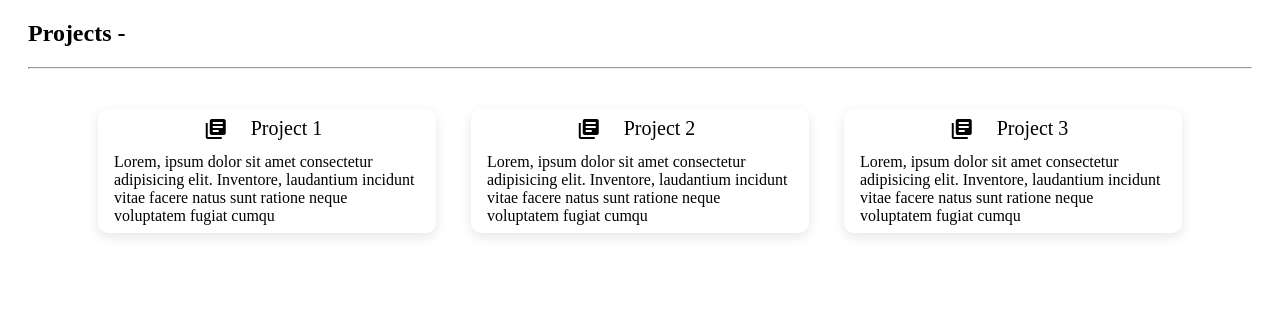
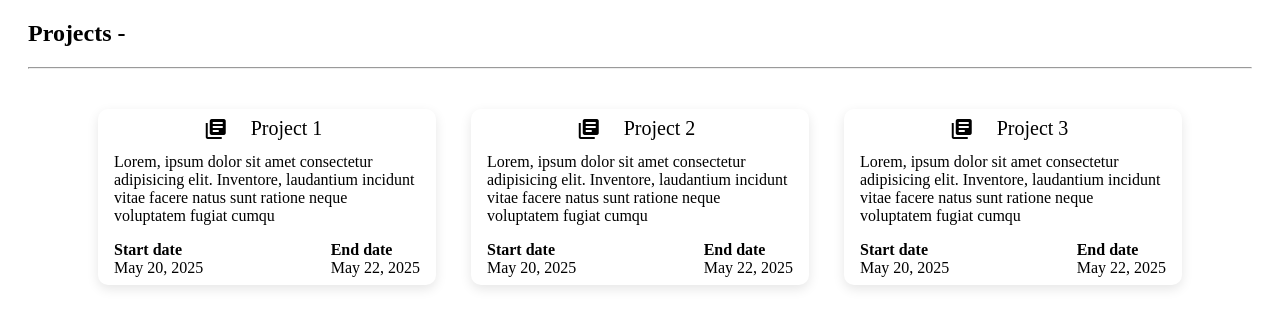
Before and after one commit to JulianChacon11/task-manager-front, an Angular app: page /projects in a window 1280 px wide. Shown: the top 328 px of the page. Built offline with nearby package versions, Linux system fonts and the light colour scheme.

Commit message:
create kanban board and implement interfaces

```diff
--- a/src/app/features/projects/components/project-list/project-list.component.css
+++ b/src/app/features/projects/components/project-list/project-list.component.css
@@ -1,5 +1,5 @@
 p{
-  margin: 0;
+  margin: 0px;
 }
 
 .container {
@@ -47,3 +47,14 @@ p{
   cursor: pointer;
   scale: 1.1;
 }
+
+.project-dates {
+  display: flex;
+  justify-content: space-between;
+  margin-top: 16px;
+}
+
+.project-dates span {
+  margin-left: 8px;
+  font-weight: 600;
+}
--- a/src/app/features/projects/components/project-list/project-list.component.html
+++ b/src/app/features/projects/components/project-list/project-list.component.html
@@ -4,9 +4,19 @@
       <div class="project-card" [routerLink]="[project.id, 'tasks']">
         <div class="project-card-header">
           <i class="material-icons">library_books</i>
-          <p>{{ project.name }}</p>
+          <p>{{ project.nombre }}</p>
         </div>
-        <p>{{ project.description }}</p>
+        <p>{{ project.descripcion }}</p>
+        <div class="project-dates">
+          <div>
+            <span>Start date</span>
+            <p>{{ project.fechaInicio | date }}</p>
+          </div>
+          <div>
+            <span>End date</span>
+            <p>{{ project.fechaFin | date }}</p>
+          </div>
+        </div>
       </div>
     }
   </div>
--- a/src/app/features/projects/components/project-list/project-list.component.ts
+++ b/src/app/features/projects/components/project-list/project-list.component.ts
@@ -1,11 +1,13 @@
 import { ChangeDetectionStrategy, Component, input, signal } from '@angular/core';
 import { RouterLink } from '@angular/router';
+import { Project } from '../../interfaces/project.interface';
+import { DatePipe } from '@angular/common';
 
 
 
 @Component({
   selector: 'project-list',
-  imports: [RouterLink],
+  imports: [RouterLink, DatePipe],
   templateUrl: './project-list.component.html',
   styleUrl: './project-list.component.css',
   changeDetection: ChangeDetectionStrategy.OnPush,
@@ -13,6 +15,6 @@ import { RouterLink } from '@angular/router';
 
 export class ProjectListComponent {
 
-  projects = input.required<any>();
+  projects = input.required<Project[]>();
 
 }
--- a/src/app/features/projects/pages/projects-page/projects-page.component.ts
+++ b/src/app/features/projects/pages/projects-page/projects-page.component.ts
@@ -1,22 +1,29 @@
 import { ChangeDetectionStrategy, Component, signal } from '@angular/core';
 import { ProjectListComponent } from '../../components/project-list/project-list.component';
 import { RouterOutlet } from '@angular/router';
+import { Project } from '../../interfaces/project.interface';
 
-const projects = [
+const projects: Project[] = [
   {
     id: 1,
-    name: 'Project 1',
-    description: 'Lorem, ipsum dolor sit amet consectetur adipisicing elit. Inventore, laudantium incidunt vitae facere natus sunt ratione neque voluptatem fugiat cumqu'
+    nombre: 'Project 1',
+    descripcion: 'Lorem, ipsum dolor sit amet consectetur adipisicing elit. Inventore, laudantium incidunt vitae facere natus sunt ratione neque voluptatem fugiat cumqu',
+    fechaInicio: new Date('2025-05-20'),
+    fechaFin: new Date('2025-05-22')
   },
   {
     id: 2,
-    name: 'Project 2',
-    description: 'Lorem, ipsum dolor sit amet consectetur adipisicing elit. Inventore, laudantium incidunt vitae facere natus sunt ratione neque voluptatem fugiat cumqu'
+    nombre: 'Project 2',
+    descripcion: 'Lorem, ipsum dolor sit amet consectetur adipisicing elit. Inventore, laudantium incidunt vitae facere natus sunt ratione neque voluptatem fugiat cumqu',
+    fechaInicio: new Date('2025-05-20'),
+    fechaFin: new Date('2025-05-22')
   },
   {
     id: 3,
-    name: 'Project 3',
-    description: 'Lorem, ipsum dolor sit amet consectetur adipisicing elit. Inventore, laudantium incidunt vitae facere natus sunt ratione neque voluptatem fugiat cumqu'
+    nombre: 'Project 3',
+    descripcion: 'Lorem, ipsum dolor sit amet consectetur adipisicing elit. Inventore, laudantium incidunt vitae facere natus sunt ratione neque voluptatem fugiat cumqu',
+    fechaInicio: new Date('2025-05-20'),
+    fechaFin: new Date('2025-05-22')
   }
 ];
 
--- a/src/app/features/tasks/components/task-board/task-board.component.css
+++ b/src/app/features/tasks/components/task-board/task-board.component.css
@@ -6,7 +6,7 @@
   display: grid;
   width: 100%;
   gap: 20px;
-  grid-template-columns: repeat(4, 1fr);
+  grid-template-columns: repeat(3, 1fr);
 }
 
 
@@ -15,7 +15,6 @@
   padding: 20px 15px 20px 15px;
   text-align: center;
   border-radius: 9px;
-  background-color: red;
 }
 
 .board-header {
@@ -29,3 +28,27 @@
   flex-direction: column;
   gap: 20px;
 }
+
+.todo-task{
+  background-color: #f0f8ff;
+}
+
+.in-progress-task{
+  background-color: #fff8dc;
+}
+
+.done-task{
+  background-color: #f5f5dc;
+}
+
+#todoList div{
+  background-color: #f0f8ff;
+}
+
+#inProgressList div{
+  background-color: lightgoldenrodyellow;
+}
+
+#doneList div{
+  background-color: lightgreen;
+}
--- a/src/app/features/tasks/components/task-board/task-board.component.html
+++ b/src/app/features/tasks/components/task-board/task-board.component.html
@@ -1,31 +1,49 @@
 <div class="task-board-container">
-  <div class="board-header">Tasks</div>
   <div class="board-header">To-do</div>
   <div class="board-header">In progress</div>
   <div class="board-header">Done</div>
   <div
     cdkDropList
     #todoList="cdkDropList"
-    [cdkDropListData]="todo"
-    [cdkDropListConnectedTo]="[doneList]"
+    id="todoList"
+    [cdkDropListData]="todo()"
+    [cdkDropListConnectedTo]="[doneList, inProgressList]"
     (cdkDropListDropped)="drop($event)"
     class="board-column"
+    aria-label="To-do tasks"
   >
-    @for (item of todo; track item) {
-      <div class="task-card" cdkDrag>{{item}}</div>
+    @for (item of todo(); track item) {
+    <div class="task-card" cdkDrag [cdkDragData]="item">{{ item.nombreTarea }}</div>
+    }
+  </div>
+
+  <div
+    cdkDropList
+    #inProgressList="cdkDropList"
+    id="inProgressList"
+    [cdkDropListData]="inProgress()"
+    [cdkDropListConnectedTo]="[todoList, doneList]"
+    class="board-column"
+    (cdkDropListDropped)="drop($event)"
+    aria-label="In progress tasks"
+  >
+    @for (item of inProgress(); track item) {
+    <div class="task-card" cdkDrag [cdkDragData]="item">{{ item.nombreTarea }}</div>
     }
   </div>
 
   <div
     cdkDropList
     #doneList="cdkDropList"
-    [cdkDropListData]="done"
-    [cdkDropListConnectedTo]="[todoList]"
+    id="doneList"
+    [cdkDropListData]="done()"
+    [cdkDropListConnectedTo]="[todoList, inProgressList]"
     class="board-column"
     (cdkDropListDropped)="drop($event)"
+    aria-label="Done tasks"
   >
-     @for (item of done; track item) {
-      <div class="task-card" cdkDrag>{{item}}</div>
+    @for (item of done(); track item) {
+    <div class="task-card" cdkDrag [cdkDragData]="item">{{ item.nombreTarea }}</div>
     }
   </div>
 </div>
--- a/src/app/features/tasks/pages/tasks-page/tasks-page.component.html
+++ b/src/app/features/tasks/pages/tasks-page/tasks-page.component.html
@@ -1,3 +1,3 @@
 <section>
-  <tasks-task-board></tasks-task-board>
+  <tasks-task-board [tasks]="tasks"></tasks-task-board>
 </section>
--- a/src/app/features/tasks/pages/tasks-page/tasks-page.component.ts
+++ b/src/app/features/tasks/pages/tasks-page/tasks-page.component.ts
@@ -1,5 +1,6 @@
 import { ChangeDetectionStrategy, Component } from '@angular/core';
 import { TaskBoardComponent } from '../../components/task-board/task-board.component';
+import { Task } from '../../interfaces/task.interface';
 
 @Component({
   imports: [TaskBoardComponent],
@@ -7,4 +8,114 @@ import { TaskBoardComponent } from '../../components/task-board/task-board.compo
   styleUrl: './tasks-page.component.css',
   changeDetection: ChangeDetectionStrategy.OnPush,
 })
-export default class TasksPageComponent { }
+export default class TasksPageComponent {
+
+   tasks: Task[] = [
+    {
+      id: '1',
+      nombreTarea: 'Diseñar la interfaz de usuario',
+      descripcion:
+        'Crear los mockups y el diseño visual para la nueva aplicación móvil.',
+      fechaInicio: new Date('2025-06-01T09:00:00.000Z'),
+      fechaFin: new Date('2025-06-15T17:00:00.000Z'),
+      time: 80,
+      idUsuario: 'usuario_abc',
+      idProyecto: 'proyecto_xyz',
+      estado: 'to-do',
+    },
+    {
+      id: '2',
+      nombreTarea: 'Desarrollar el backend',
+      descripcion:
+        'Implementar la API REST y la lógica de negocio del servidor.',
+      fechaInicio: new Date('2025-06-10T09:00:00.000Z'),
+      fechaFin: new Date('2025-07-10T17:00:00.000Z'),
+      time: 160,
+      idUsuario: 'usuario_def',
+      idProyecto: 'proyecto_xyz',
+      estado: 'to-do',
+    },
+    {
+      id: '3',
+      nombreTarea: 'Realizar pruebas de QA',
+      descripcion: 'Ejecutar casos de prueba y reportar bugs.',
+      fechaInicio: new Date('2025-07-05T09:00:00.000Z'),
+      fechaFin: new Date('2025-07-20T17:00:00.000Z'),
+      time: 60,
+      idUsuario: 'usuario_ghi',
+      idProyecto: 'proyecto_xyz',
+      estado: 'to-do',
+    },
+    {
+      id: '4',
+      nombreTarea: 'Configurar el entorno de producción',
+      descripcion:
+        'Preparar y configurar los servidores para el despliegue de la aplicación.',
+      fechaInicio: new Date('2025-07-15T09:00:00.000Z'),
+      fechaFin: new Date('2025-07-25T17:00:00.000Z'),
+      time: 40,
+      idUsuario: 'usuario_jkl',
+      idProyecto: 'proyecto_xyz',
+      estado: 'done',
+    },
+    {
+      id: '5',
+      nombreTarea: 'Escribir la documentación del usuario',
+      descripcion:
+        'Crear manuales y guías para los usuarios finales de la aplicación.',
+      fechaInicio: new Date('2025-07-20T09:00:00.000Z'),
+      fechaFin: new Date('2025-08-05T17:00:00.000Z'),
+      time: 50,
+      idUsuario: 'usuario_mno',
+      idProyecto: 'proyecto_xyz',
+      estado: 'done',
+    },
+    {
+      id: '6',
+      nombreTarea: 'Desplegar la aplicación',
+      descripcion: 'Poner en producción la versión final de la aplicación.',
+      fechaInicio: new Date('2025-08-01T09:00:00.000Z'),
+      fechaFin: new Date('2025-08-10T17:00:00.000Z'),
+      time: 30,
+      idUsuario: 'usuario_pqr',
+      idProyecto: 'proyecto_xyz',
+      estado: 'done',
+    },
+
+    {
+      id: '7',
+      nombreTarea: 'Revisión de código del módulo de pagos',
+      descripcion:
+        'Realizar una revisión exhaustiva del código implementado para el procesamiento de pagos.',
+      fechaInicio: new Date('2025-05-22T10:00:00.000Z'),
+      fechaFin: new Date('2025-05-24T18:00:00.000Z'),
+      time: 16,
+      idUsuario: 'usuario_stu',
+      idProyecto: 'proyecto_abc',
+      estado: 'in-progress',
+    },
+    {
+      id: '8',
+      nombreTarea: 'Integración con API de terceros',
+      descripcion: 'Conectar la aplicación con un servicio externo de mapas.',
+      fechaInicio: new Date('2025-06-05T09:00:00.000Z'),
+      fechaFin: new Date('2025-06-12T17:00:00.000Z'),
+      time: 56,
+      idUsuario: 'usuario_vwx',
+      idProyecto: 'proyecto_def',
+      estado: 'in-progress',
+    },
+    {
+      id: '9',
+      nombreTarea: 'Optimización de consultas a base de datos',
+      descripcion:
+        'Analizar y mejorar el rendimiento de las consultas SQL más lentas.',
+      fechaInicio: new Date('2025-06-18T14:00:00.000Z'),
+      fechaFin: new Date('2025-06-25T18:00:00.000Z'),
+      time: 32,
+      idUsuario: 'usuario_yz',
+      idProyecto: 'proyecto_ghi',
+      estado: 'in-progress',
+    }
+  ];
+}
```
Also changed, not shown: src/app/features/projects/interfaces/project.interface.ts (added, +8 -0 lines), src/app/features/tasks/components/task-board/task-board.component.ts (+32 -4 lines), src/app/features/tasks/interfaces/task.interface.ts (added, +11 -0 lines).
